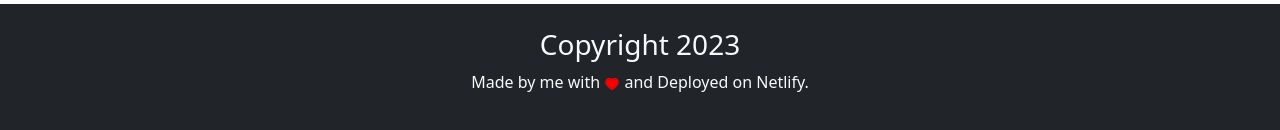
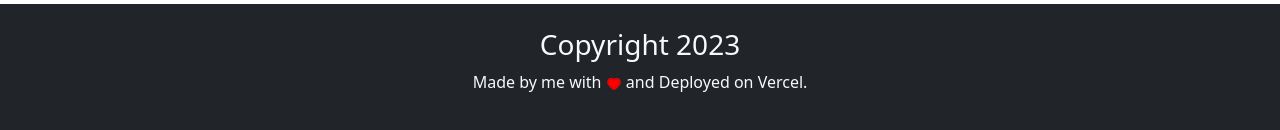
Before and after one commit to arslanmehmet1/MyWebPage, a React (Create React App) app: page / in a window 1280 px wide. Shown: the part 3647-3777 px from the top of the page. Built offline with nearby package versions, Linux system fonts and the light colour scheme; a web font is replaced by a local one.

Commit message:
vercel changed

```diff
--- a/src/components/Footer.jsx
+++ b/src/components/Footer.jsx
@@ -8,8 +8,7 @@ const Footer = () => {
           Copyright {new Date().getFullYear()}
         </h3>
         <p className="text-light text-center">
-          Made by me with <AiTwotoneHeart color="red" /> and Deployed on
-          Netlify.
+          Made by me with <AiTwotoneHeart color="red" /> and Deployed on Vercel.
         </p>
       </nav>
     </div>
```
